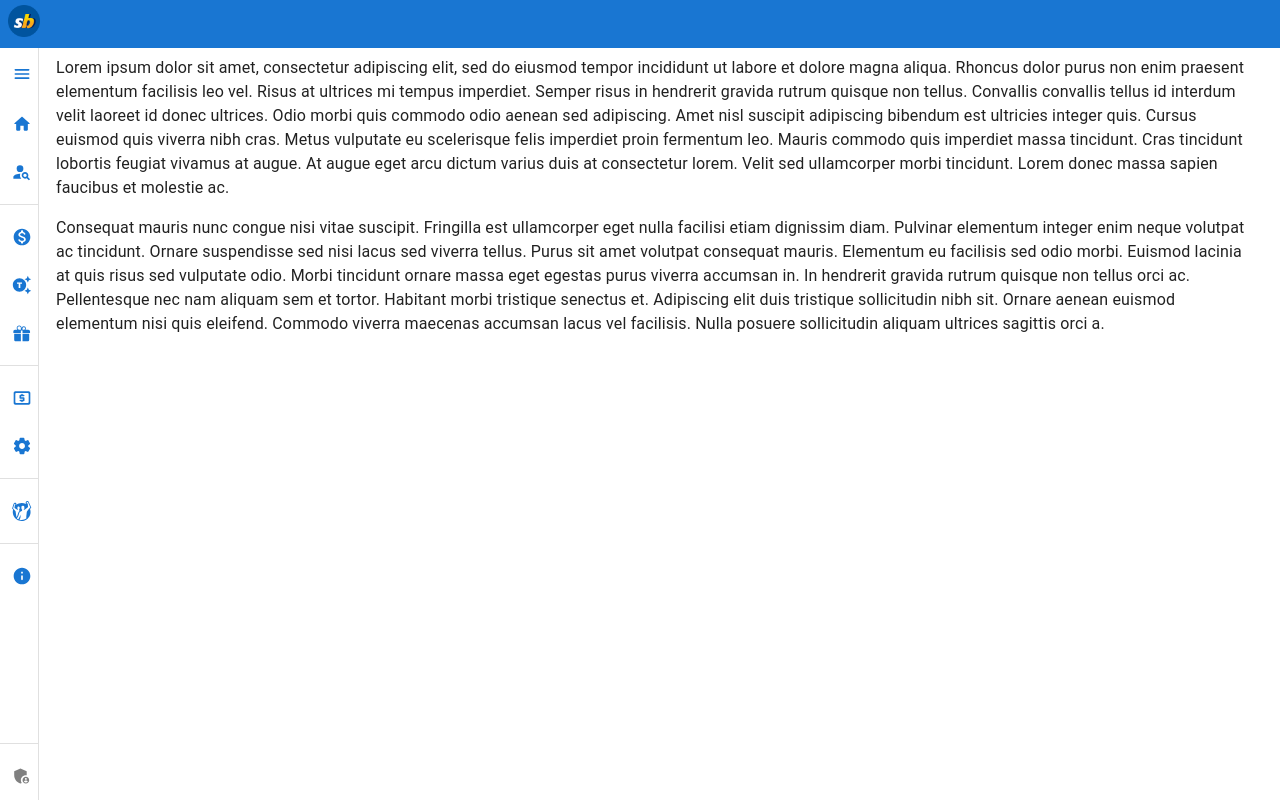
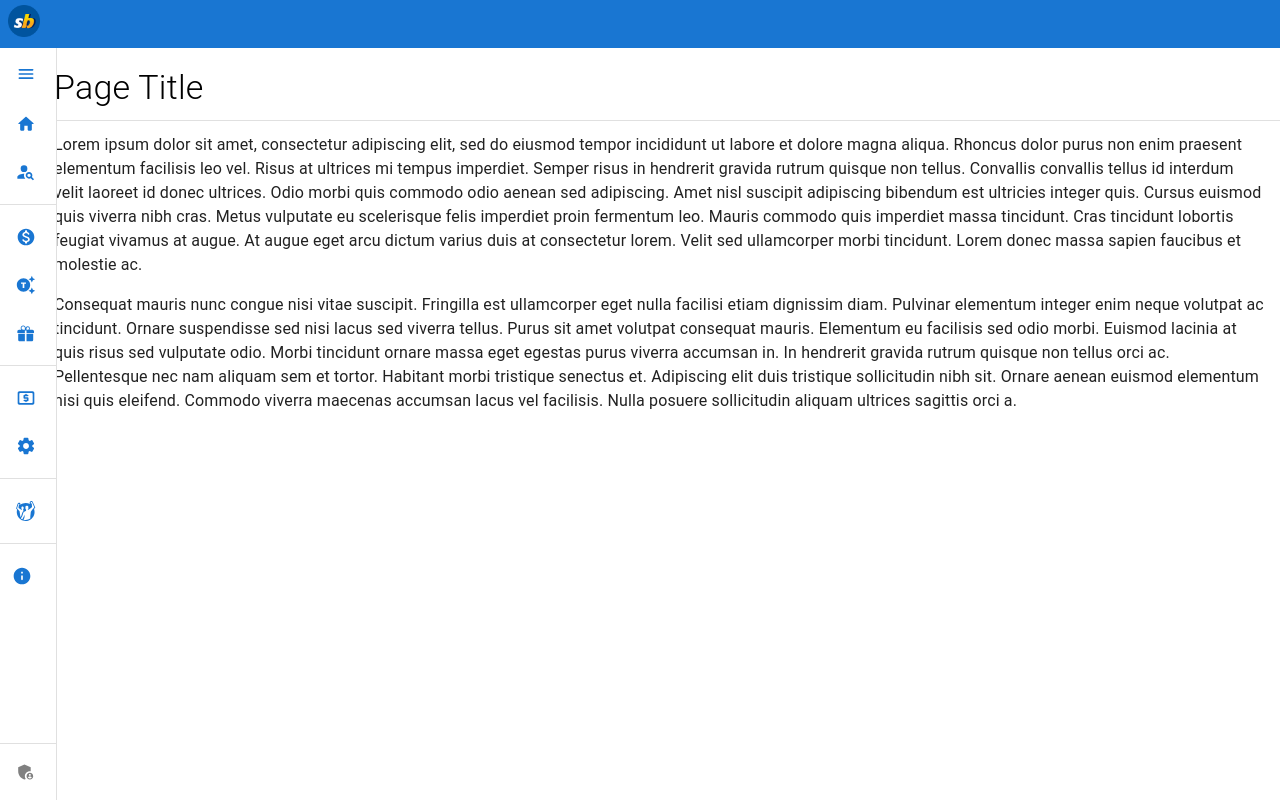
Before and after one commit to rikster/mui5-drawer-menu, a React (Create React App) app: page /miniheaderoverlayrounded in a window 1280 px wide. Built offline with nearby package versions, Linux system fonts and the light colour scheme.

Commit message:
arrange drawer and sub components

```diff
--- a/src/old/MiniDrawerHeaderRounded.tsx
+++ b/src/old/MiniDrawerHeaderRounded.tsx
@@ -29,7 +29,7 @@ import {AdminIcon} from '../images/AdminIcon'
 import {CustomerSearchIcon} from "../images/CustomerSearchIcon";
 import {Typography} from "@mui/material";
 
-const drawerWidth = 240
+const drawerWidth = 250
 const listLeftMarginHome = -0.5
 const listLeftMargin = -0.5
 const fontSize = undefined
@@ -60,9 +60,9 @@ const closedMixin = (theme: Theme): CSSObject => ({
         duration: theme.transitions.duration.leavingScreen,
     }),
     overflowX: 'hidden',
-    width: `calc(${theme.spacing(4.8)} + 1px)`,
+    width: `calc(${theme.spacing(7)} + 1px)`,
     [theme.breakpoints.up('sm')]: {
-        width: `calc(${theme.spacing(4.8)} + 1px)`,
+        width: `calc(${theme.spacing(7)} + 1px)`,
     },
 });
 
@@ -91,6 +91,13 @@ const MuiAppBar = styled(AppBar)(
     }),
 );
 
+const MuiListItemText = styled(ListItemText)(
+    ({theme}) => ({
+        marginLeft: theme.spacing(1.75),
+        color: "#0077CC"
+    })
+)
+
 export default function MiniDrawerHeaderRounded() {
     const classes = useStyles();
     const logoSam = logo;
@@ -117,14 +124,14 @@ export default function MiniDrawerHeaderRounded() {
                                 alt="logo"
                                 width="32px"
                                 height="32px"
-                                mr={1}
+                                mr={1.25}
                             />
                         </Link>
                     </Toolbar>
                 </MuiAppBar>
                 {/*todo: Move main into routes*/}
                 <Drawer variant="permanent" open={open} sx={{}}>
-                    <List sx={{paddingTop: 0, paddingBottom: 0}}>
+                    <List sx={{paddingTop: 0, paddingBottom: 0, paddingLeft: 0.5}}>
                         <ListItem>
                             <ListItemIcon className={classes.iconSize16}>
                                 <IconButton
@@ -137,7 +144,7 @@ export default function MiniDrawerHeaderRounded() {
                             </ListItemIcon>
                         </ListItem>
                     </List>
-                    <List sx={{paddingTop: 0}}>
+                    <List sx={{paddingTop: 0, paddingLeft: 0.5}}>
                         {['Home', 'Customer Finder'].map((text, index) => (
                             <ListItem button key={text} sx={{marginLeft: theme.spacing(listLeftMarginHome)}}>
                                 <ListItemIcon sx={{minWidth: listItemIcon}} className={classes.iconSize16}>
@@ -146,13 +153,13 @@ export default function MiniDrawerHeaderRounded() {
                                     {text === "Customer Finder" ?
                                         <CustomerSearchIcon color="primary"/> : undefined}
                                 </ListItemIcon>
-                                <ListItemText primary={text} sx={{color: "#0077CC"}}/>
+                                <MuiListItemText primary={text}/>
                                 {/*{NavListItem(text)}*/}
                             </ListItem>
                         ))}
                     </List>
                     <Divider/>
-                    <List>
+                    <List sx={{paddingLeft: 0.5}}>
                         {['Token Management', 'Token Claims', 'Bonus Bet Management'].map((text, index) => (
                             <ListItem button key={text} sx={{}}>
                                 <ListItemIcon
@@ -165,12 +172,12 @@ export default function MiniDrawerHeaderRounded() {
                                     {text === "Bonus Bet Management" ?
                                         <BonusBetsIcon color="primary"/> : undefined}
                                 </ListItemIcon>
-                                <ListItemText primary={text} sx={{color: "#0077CC"}}/>
+                                <MuiListItemText primary={text}/>
                             </ListItem>
                         ))}
                     </List>
                     <Divider/>
-                    <List>
+                    <List sx={{paddingLeft: 0.5}}>
                         {['Token Payouts', 'Manual Resulting Config'].map((text, index) => (
                             <ListItem button key={text} sx={{marginLeft: theme.spacing(listLeftMargin)}}>
                                 <ListItemIcon sx={{minWidth: listItemIcon}} className={classes.iconSize16}>
@@ -179,19 +186,19 @@ export default function MiniDrawerHeaderRounded() {
                                     {text === "Manual Resulting Config" ?
                                         <Settings color="primary" sx={{fontSize: fontSize}}/> : undefined}
                                 </ListItemIcon>
-                                <ListItemText primary={text} sx={{color: "#0077CC"}}/>
+                                <MuiListItemText primary={text}/>
                             </ListItem>
                         ))}
                     </List>
                     <Divider/>
-                    <List>
+                    <List sx={{paddingLeft: 0.5}}>
                         {['Bet With Mates'].map((text, index) => (
                             <ListItem button key={text} sx={{marginLeft: theme.spacing(listLeftMargin)}}>
                                 <ListItemIcon sx={{minWidth: listItemIcon}} className={classes.iconSize16}>
                                     {text === "Bet With Mates" ?
                                         <BetWitMatesIcon color="primary" sx={{fontSize: fontSize}}/> : undefined}
                                 </ListItemIcon>
-                                <ListItemText primary={text} sx={{color: "#0077CC"}}/>
+                                <MuiListItemText primary={text}/>
                             </ListItem>
                         ))}
                     </List>
@@ -203,32 +210,53 @@ export default function MiniDrawerHeaderRounded() {
                                     {text === "Safer Gambling" ?
                                         <Info color="primary" sx={{fontSize: fontSize}}/> : undefined}
                                 </ListItemIcon>
-                                <ListItemText primary={text} sx={{color: "#0077CC"}}/>
+                                <MuiListItemText primary={text}/>
                             </ListItem>
                         ))}
                     </List>
                     <Divider sx={{position: "absolute", bottom: theme.spacing(13), width: "100%"}}/>
-                    <List sx={{position: "absolute", bottom: theme.spacing(5)}}>
+                    <List sx={{position: "absolute", bottom: theme.spacing(5.5), paddingLeft: 0.5}}>
                         {['Admin'].map((text, index) => (
-                            <ListItem button key={text} sx={{marginLeft: theme.spacing(listLeftMargin)}}
-                                      className={classes.iconSize16}>
-                                <ListItemIcon sx={{minWidth: listItemIcon}}>
+                            <ListItem button key={text} sx={{marginLeft: theme.spacing(listLeftMargin)}}>
+                                <ListItemIcon sx={{minWidth: listItemIcon}} className={classes.iconSize16}>
                                     {text === "Admin" ?
-                                        <AdminIcon className={classes.iconSize16}
-                                                   sx={{color: "gray", fontSize: fontSize}}/> : undefined}
+                                        <AdminIcon sx={{color: "gray", fontSize: fontSize}}/> : undefined}
                                 </ListItemIcon>
-                                <ListItemText primary={text} sx={{color: "gray"}}/>
+                                <MuiListItemText primary={text} sx={{color: "gray"}}/>
                             </ListItem>
                         ))}
                     </List>
                 </Drawer>
-                <Box component="main" sx={{
+                <Box component="main" data-automation-id="main-content" sx={{
                     flexGrow: 1,
                     p: 3,
                     position: "absolute",
-                    marginTop: theme.spacing(4),
-                    marginLeft: theme.spacing(4)
+                    marginTop: theme.spacing(3),
+                    marginLeft: theme.spacing(1.75),
+                    paddingRight: theme.spacing(0)
                 }}>
+                    <Box
+                        data-automation-id="page-header"
+                        sx={theme => ({
+                            gridGap: theme.spacing(2),
+                            backgroundColor: "background.paper"
+                        })}
+                        pl={2}
+                        pt={1.38}
+                        pb={1.38}
+                    >
+                        <Box pt={1}>
+                            <Typography
+                                data-automation-id="page-title"
+                                variant="h4"
+                                color="#000"
+                                fontWeight="300">
+                                Page Title
+                            </Typography>
+                        </Box>
+                    </Box>
+                    <Divider sx={{width: "100%"}}/>
+                    <Box data-autimation-id="page-content" pl={2} pt={1.5} pb={2} pr={2}>
                         <Typography paragraph>
                             Lorem ipsum dolor sit amet, consectetur adipiscing elit, sed do eiusmod
                             tempor incididunt ut labore et dolore magna aliqua. Rhoncus dolor purus non
@@ -258,6 +286,7 @@ export default function MiniDrawerHeaderRounded() {
                         </Typography>
                     </Box>
                 </Box>
+            </Box>
         </>
     )
         ;
```
Lines whose indentation alone changed are shown as unchanged.
